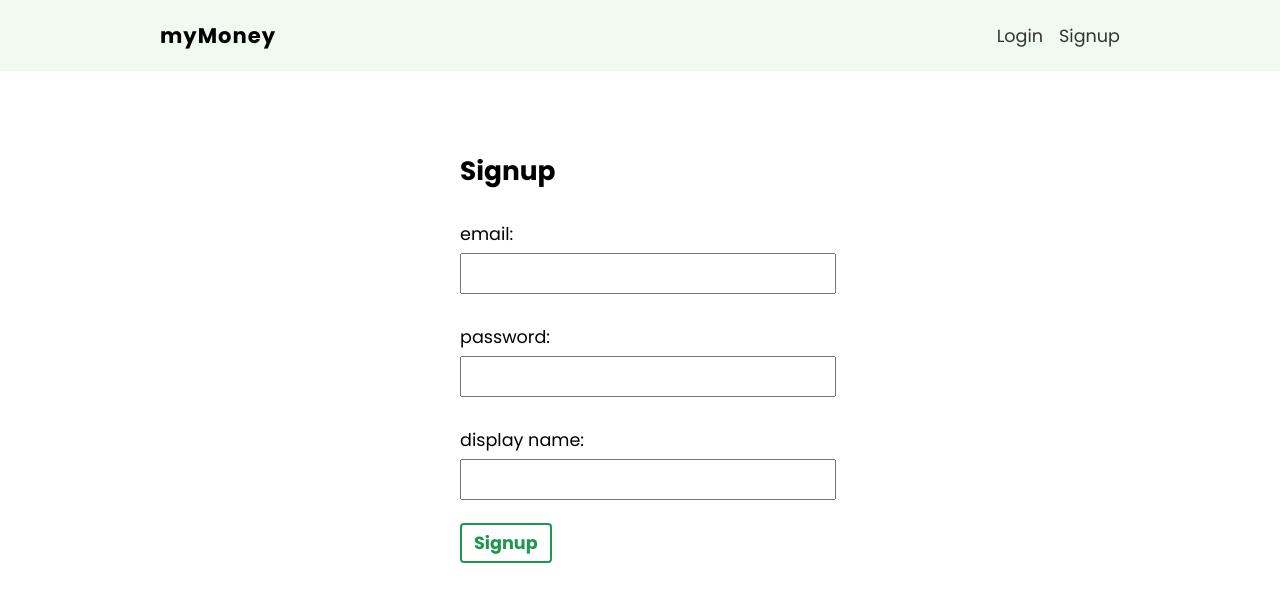
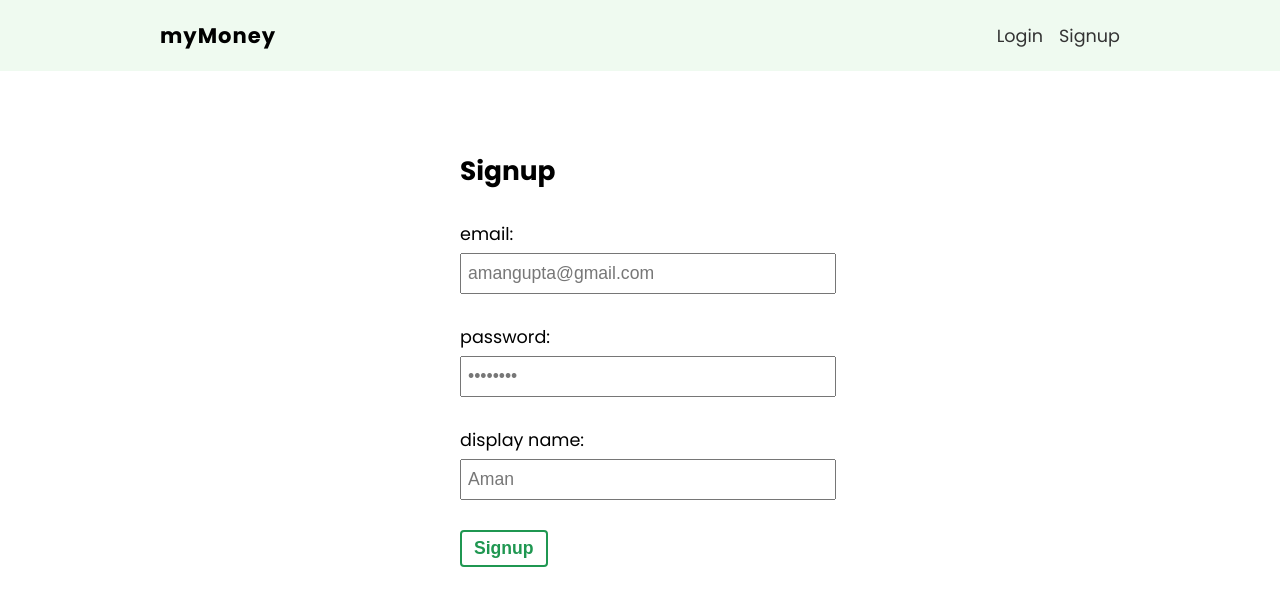
Before and after one commit to AmanGupta1703/My-Money, a React (Vite) app: page /signup in a window 1280 px wide. Shown: the top 606 px of the page. Built offline with nearby package versions, Linux system fonts and the light colour scheme; no server answers.

Commit message:
Refactor signup page and useSignup hook add signing up functionality

```diff
--- a/src/hooks/useSignup.js
+++ b/src/hooks/useSignup.js
@@ -1,4 +1,4 @@
-const { useState } = require('react');
+import { useState } from 'react';
 
 // firestore
 import { projectAuth } from '../firebase/config';
--- a/src/pages/signup/Signup.jsx
+++ b/src/pages/signup/Signup.jsx
@@ -1,17 +1,21 @@
 import { useState } from 'react';
+
+// custom hook
+import { useSignup } from '../../hooks/useSignup';
 
 // styles
 import styles from './Signup.module.css';
 
 function Signup() {
-  const [displayName, setDisplayName] = useState('');
-  const [email, setEmail] = useState('');
-  const [password, setPassword] = useState('');
+  const [displayName, setDisplayName] = useState('Aman');
+  const [email, setEmail] = useState('amangupta@gmail.com');
+  const [password, setPassword] = useState('aman@123');
+
+  const { error, isPending, signup } = useSignup();
 
   function handleSubmit(e) {
     e.preventDefault();
-
-    console.log(displayName, email, password);
+    signup(email, password, displayName);
   }
 
   return (
@@ -45,7 +49,10 @@ function Signup() {
         />
       </label>
 
-      <buttob className='btn'>Signup</buttob>
+      <button disabled={isPending} className='btn'>
+        {isPending ? 'Loading...' : 'Signup'}
+      </button>
+      {error && <p>{error}</p>}
     </form>
   );
 }
--- a/src/pages/signup/Signup.module.css
+++ b/src/pages/signup/Signup.module.css
@@ -17,3 +17,7 @@
   color: #777;
   width: 100%;
 }
+.signup-form button:disabled {
+  cursor: not-allowed;
+  opacity: 0.5;
+}
```
